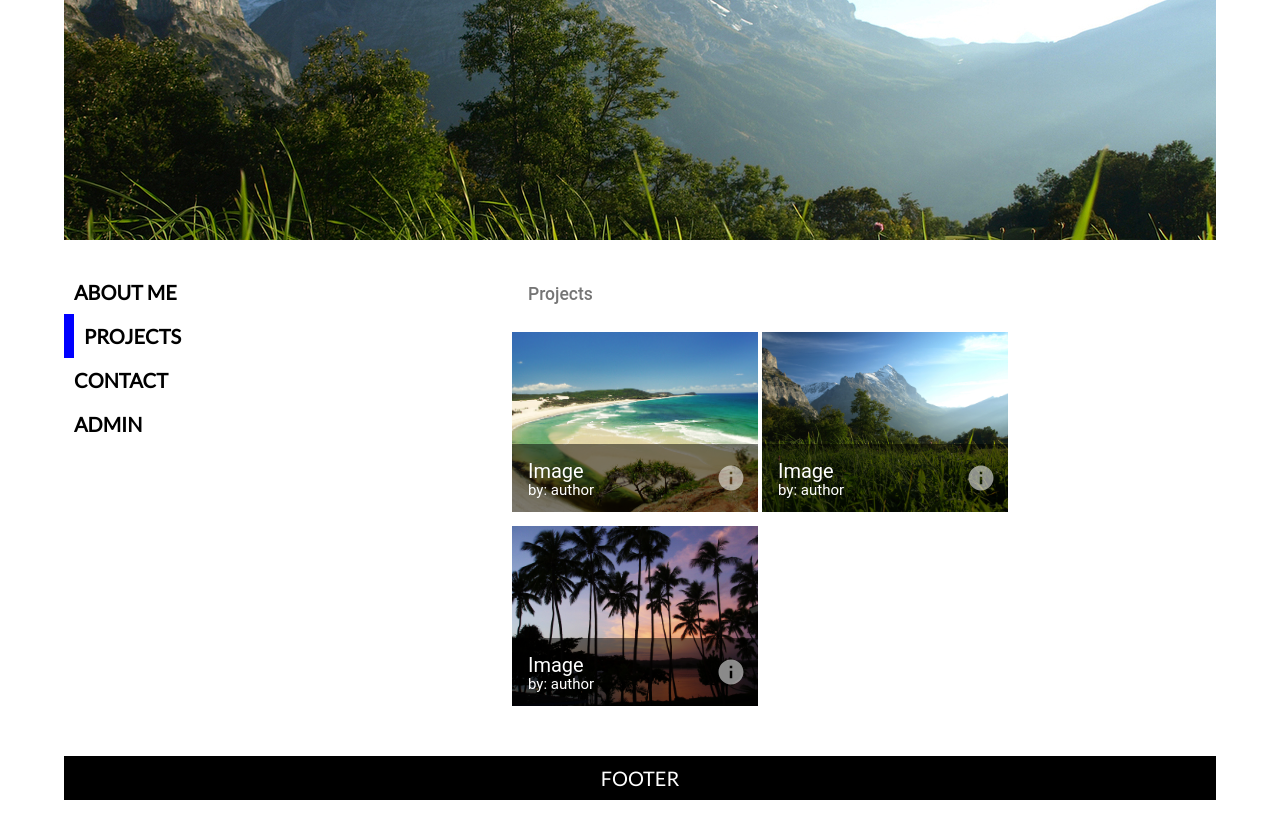
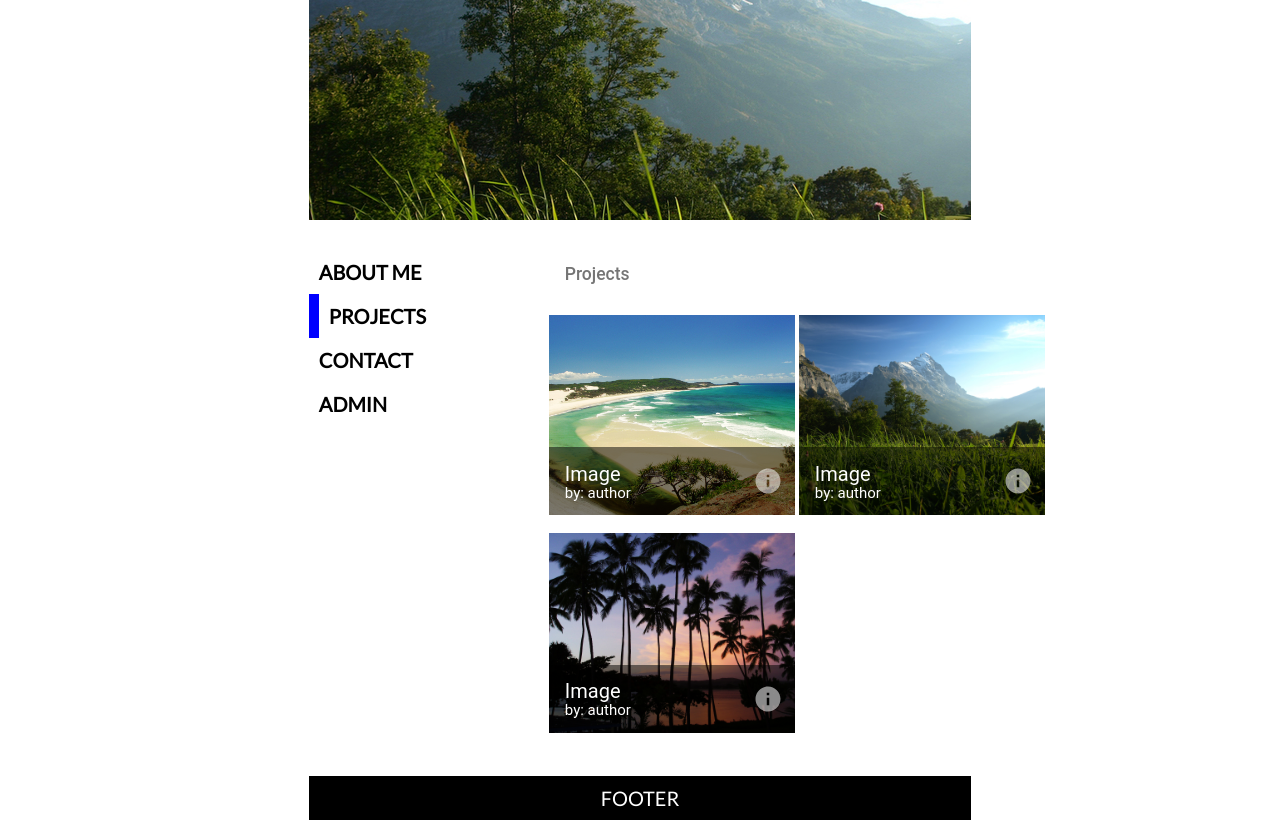
Before and after one commit to BernardKrasowski/Portfolio, a React (Create React App) app: page /projects in a window 1280 px wide. Built offline with nearby package versions, Linux system fonts and the light colour scheme.

Commit message:
test version with gllery project from materialUI

```diff
--- a/src/pages/HomePage.js
+++ b/src/pages/HomePage.js
@@ -7,12 +7,17 @@ function HomePage() {
   const [txt, setTxt] = useState(false);
 
   useEffect(() => {
-    setTimeout(() => {
+    let timeoutSecond = '';
+    let timeoutFirst = setTimeout(() => {
       setTitle(!title)
-      setTimeout(() => {
+      timeoutSecond = setTimeout(() => {
         setTxt(!txt);
       }, 800);
     }, 500);
+    return function cleanup() {
+      clearTimeout(timeoutFirst)
+      clearTimeout(timeoutSecond)
+    }
   }, []);
 
   return (
--- a/src/pages/Popap.js
+++ /dev/null
@@ -1,11 +0,0 @@
-import React from 'react'
-
-function Popap(props) {
-  return (
-    <div className='popap'>
-      <h1>{props.message}</h1>
-    </div>
-  )
-}
-
-export default Popap
--- a/src/pages/ProjectsPage.js
+++ b/src/pages/ProjectsPage.js
@@ -9,7 +9,8 @@ import InfoIcon from '@material-ui/icons/Info';
 import img1 from '../images/img1.jpg'
 import img2 from '../images/img2.jpg'
 import img3 from '../images/img3.jpg'
-import Popap from './Popap.js'
+import CloseIcon from '@material-ui/icons/Close';
+import '../styles/Projects.css'
 
 const useStyles = makeStyles((theme) => ({
   root: {
@@ -21,13 +22,13 @@ const useStyles = makeStyles((theme) => ({
   },
   imageList: {
     width: 500,
-    height: 450,
+    height: 500,
   },
+
   icon: {
     color: 'rgba(255, 255, 255, 0.54)',
   },
 }));
-
 
 const itemData = [
   {
@@ -55,21 +56,26 @@ function ProjectsPage() {
   const classes = useStyles();
 
   const [inf, setInf] = useState(false)
-  const [message, setMessage] = useState('Przykladowe info')
+  const [message, setMessage] = useState('lLorem ipsum dolor sit amet consectetur adipisicing elit. Inventore nam reprehenderit odio magni? Ullam r')
 
   const showInfo = (info) => {
     setInf(!inf);
     setMessage(info)
   }
+  const closePopap = () => {
+    setInf(!inf)
+  }
+  return (
+    <div>
+      {inf ? <div className="container__popap">
+        < button className="popap__close" > <CloseIcon className='icon__close' onClick={closePopap} /></button >
+        <div className='popap'>
+          {message}
+        </div>
+      </div > : null}
 
-  return (
-    <>
-      {inf
-        ?
-        <Popap message={message} />
-        :
-        <div className={classes.root}>
-          <ImageList rowHeight={180} className={classes.imageList}>
+      <div className={classes.root} className='gallery__images'>
+        <ImageList rowHeight={200} className={classes.imageList}>
           <ImageListItem key="Subheader" cols={2} style={{ height: 'auto' }}>
             <ListSubheader component="div">Projects</ListSubheader>
           </ImageListItem>
@@ -89,20 +95,8 @@ function ProjectsPage() {
           ))}
         </ImageList>
       </div>
-      }
-    </>
+    </div>
+
   );
 }
 export default ProjectsPage;
-
-
-
-// function ProjectsPage() {
-//   return (
-//     <div>
-//       <h1>projects page</h1>
-//     </div>
-//   )
-// }
-
-// export default ProjectsPage
--- a/src/styles/App.css
+++ b/src/styles/App.css
@@ -1,3 +1,10 @@
+body{
+  max-width: 1200px;
+  position: absolute;
+  top: 50%;
+  left: 50%;
+  transform: translate(-50%,-50%);
+}
 div.app{
   display: flex;
   flex-direction: column;
@@ -17,7 +24,6 @@ aside{
 }
 section.page{
   flex-grow: 1;
-
 }
 footer{
   background-color: black;
--- /dev/null
+++ b/src/styles/Projects.css
@@ -0,0 +1,43 @@
+.container__popap{
+  position: fixed;
+  top: 50%;
+  left: 50%;
+  transform: translate(-50%,-50%);
+  background-color: rgba(255, 255, 255, 0.9);
+  width: 50%;
+  height: 50%;
+  z-index: 1;
+  display: flex;
+  flex-direction: column;
+  justify-content: space-between;
+  align-items: center;
+  animation: popap .3s linear;
+
+}
+@keyframes popap {
+  0%{
+    opacity: 0;
+  }
+  100%{
+    opacity: 1;
+  }
+}
+.popap__close{
+  align-self: flex-end;
+  padding: 5px;
+  background-color: rgba(255, 255, 255, 0);
+  border: none;
+}
+.icon__close:hover{
+transition: .2s linear;
+background-color: black;
+color: white;
+cursor: pointer;
+}
+.popap{
+  flex-grow: 1;
+  text-align: center;
+  position: absolute;
+  top:50%;
+  transform: translate(0,-50%);
+}
```
Lines whose indentation alone changed are shown as unchanged.
